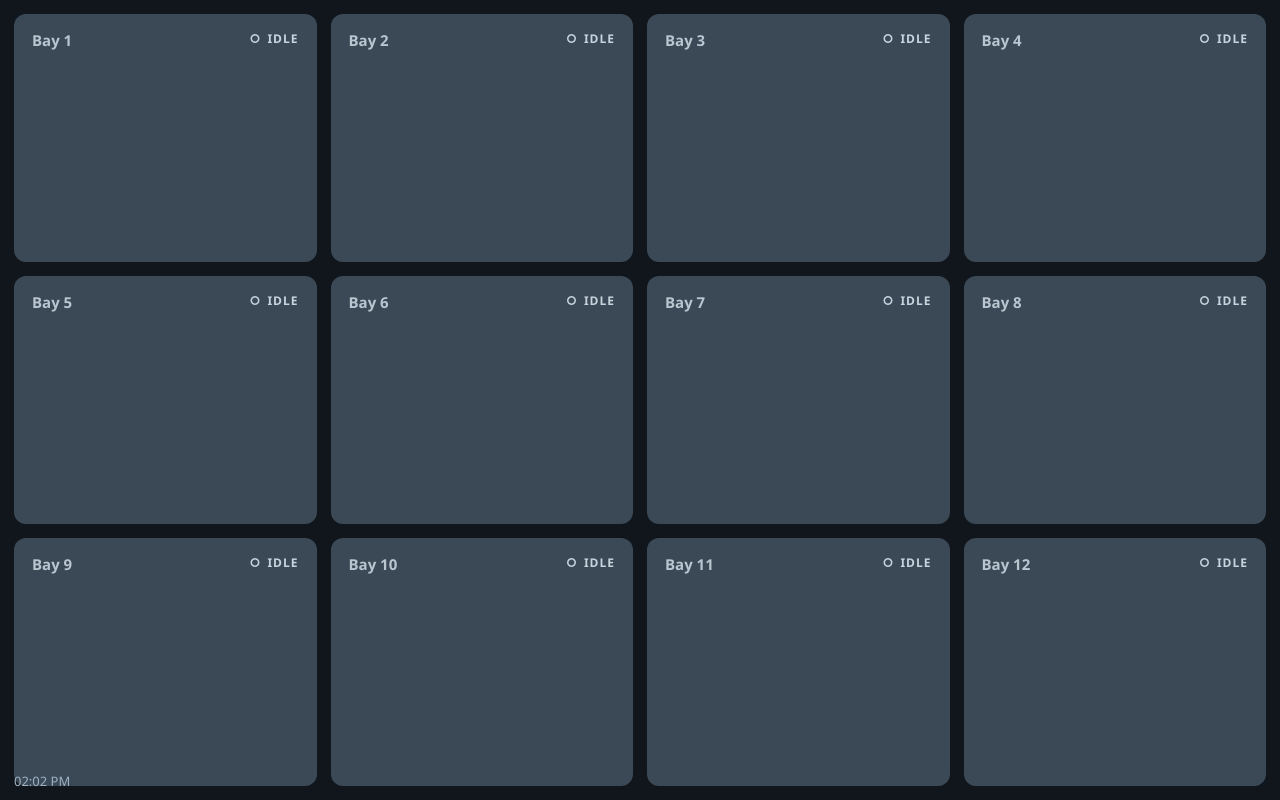
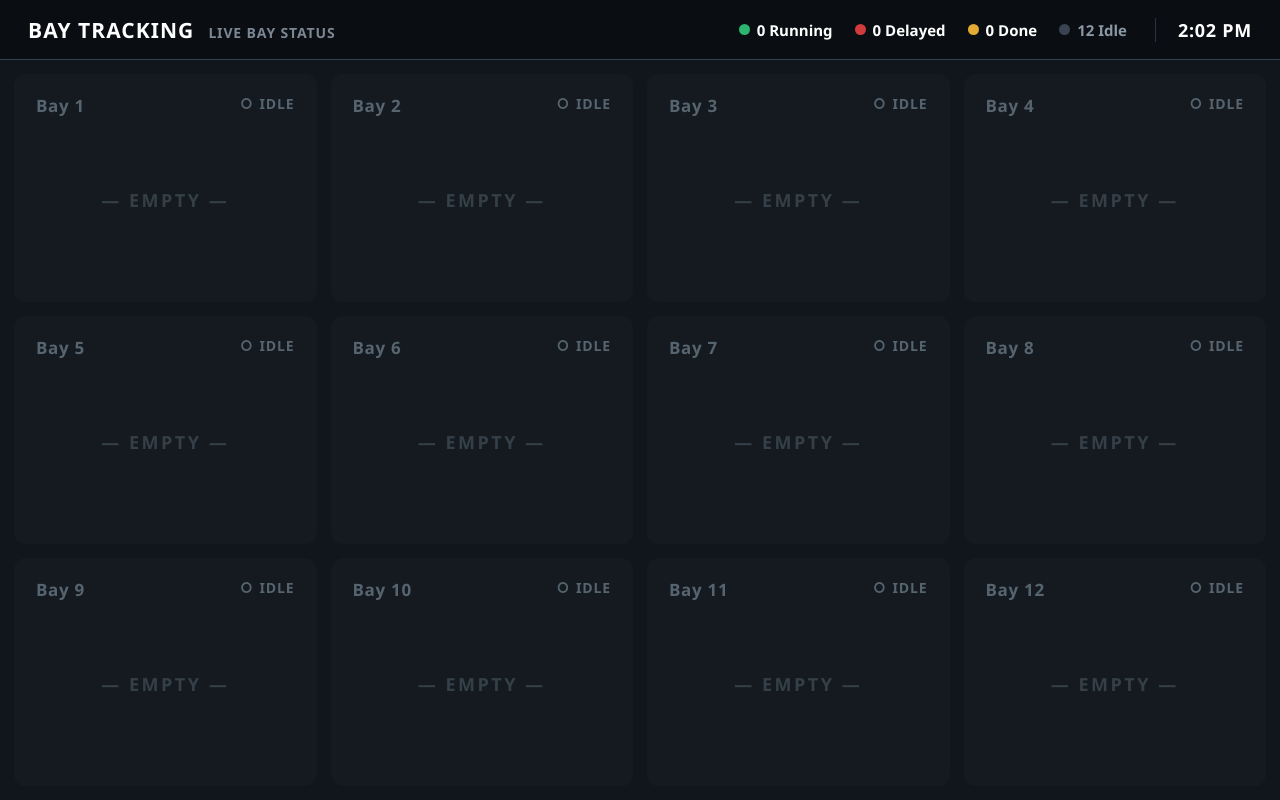
Before and after one commit to Xavier8264/bay-tracker, a Flask app: page /dashboard in a window 1280 px wide. Run offline with Flask 3, Linux system fonts and the light colour scheme; data comes from the database, SQL or seed files in the repository; data that the repository does not hold is empty.

Commit message:
Dashboard/console: Direction B "neutral board" kiosk redesign
Apply the chosen Direction B visual language to the shared bay grid:
calm dark tiles with a thin colored status band along the top, big
work-order number with product subline, and bottom-aligned time
columns. A flagged delay is the one loud tile -- full red fill with a
pulsing glow. Status stays never-color-only (word + icon kept).

The dashboard gains the Direction B header bar (title + live
Running/Delayed/Done/Idle counts + clock + DEMO badge), replacing the
old corner clock. The console keeps its app nav and shows "tap to
start" on idle bays. Offline-safe system fonts retained (no CDN).

Co-Authored-By: Claude Opus 4.8 <noreply@anthropic.com>

```diff
--- a/static/css/app.css
+++ b/static/css/app.css
@@ -24,6 +24,20 @@
   --break:     #2f6df0;   --break-2:     #4a86ff;   /* blue (NOT red!)     */
   --done:      #b9821b;   --done-text:   #fff3da;   /* amber: work done, part still in bay */
 
+  /* ----------------------------------------------------------------------
+     Direction B "neutral board" kiosk language (dashboard + console grid).
+     The field stays a calm dark; status reads from a thin colored band along
+     the top of each tile, so a flagged delay -- the one full-red, pulsing
+     tile -- explodes out of the calm. Status is STILL never color-only: every
+     tile keeps its word + icon label. */
+  --db-header:       #0A0E13;   /* kiosk header bar                         */
+  --db-tile:         #1A2128;   /* occupied tile field                      */
+  --db-tile-empty:   #141A20;   /* idle/empty tile field                    */
+  --db-running:      #1A8A4F;   --db-running-2: #2bb56e;  /* band / word     */
+  --db-delayed:      #D23B3B;   --db-delayed-fill: #CE3026; --db-delayed-band: #ff8175;
+  --db-done:         #C8911F;   --db-done-2:    #e3ab33;
+  --db-break:        #2f6df0;   --db-break-2:   #6fa0ff;
+
   --accent:    #4a86ff;
   --warn:      #e6a417;
   --good:      #25b866;
@@ -34,6 +48,13 @@
 }
 
 * { box-sizing: border-box; }
+
+/* A flagged delay is the only thing that breaks the calm board: the tile
+   fills red and pulses an outward glow so it's caught from across the floor. */
+@keyframes delayPulse {
+  0%, 100% { box-shadow: 0 0 0 0 rgba(214, 52, 52, 0); }
+  50%      { box-shadow: 0 0 46px 7px rgba(214, 52, 52, .6); }
+}
 
 html, body {
   margin: 0; padding: 0;
@@ -157,49 +178,104 @@ body.fillscreen .tile { min-height: 0; }
 .tile {
   position: relative;
   border-radius: var(--radius);
-  background: var(--idle);
-  color: var(--idle-text);
-  padding: 14px 16px;
-  display: flex; flex-direction: column; justify-content: space-between;
+  background: var(--db-tile);
+  color: #eef3f8;
+  padding: 18px 20px;
+  display: flex; flex-direction: column;
   min-height: 120px;
   border: 2px solid transparent;
   overflow: hidden;
 }
+/* The status band: a thin colored strip across the top edge of every tile.
+   Implemented as ::before so it never fights the clickable hover ring. */
+.tile::before {
+  content: ""; position: absolute; top: 0; left: 0; right: 0; height: 6px;
+  background: transparent;
+}
+.tile.running::before  { background: var(--db-running); }
+.tile.done::before     { background: var(--db-done); }
+.tile.on_break::before { background: var(--db-break); }
+.tile.delayed::before  { background: var(--db-delayed-band); }
+
+.tile.idle { background: var(--db-tile-empty); color: #56646f; }
 .tile.empty-cell { background: transparent; border: 2px dashed var(--border); opacity: .4; }
-.tile.running { background: var(--running); color: #eafff3; }
-.tile.delayed { background: var(--delayed); color: #fff; }
-.tile.on_break { background: var(--break); color: #eef4ff; }
-.tile.done { background: var(--done); color: var(--done-text); }
+/* The one loud tile: a flagged delay fills red and pulses. */
+.tile.delayed {
+  background: var(--db-delayed-fill); color: #fff;
+  animation: delayPulse 1.5s ease-in-out infinite;
+}
 
-.tile .bay-name { font-size: 15px; font-weight: 700; opacity: .9; display:flex; gap:8px; align-items:center;}
+.tile-head { display:flex; align-items:flex-start; justify-content:space-between; gap:10px; }
+.tile .bay-name { font-size: 17px; font-weight: 700; letter-spacing:.04em; white-space:nowrap; }
 .tile .state-label {
-  font-size: 12px; font-weight: 800; letter-spacing: 1px;
-  display: inline-flex; align-items: center; gap: 6px;
+  font-size: 14px; font-weight: 800; letter-spacing: .06em;
+  display: inline-flex; align-items: center; gap: 6px; white-space:nowrap;
 }
-.tile .wo { font-size: 30px; font-weight: 800; line-height: 1.05; margin: 6px 0 0; word-break: break-all; }
-.tile .meta { font-size: 14px; opacity: .92; }
-.tile .elapsed { font-size: 26px; font-weight: 800; font-variant-numeric: tabular-nums; }
-.tile .reason { font-size: 15px; font-weight: 700; }
-.tile .divtag {
-  font-size: 11px; font-weight: 700; padding: 2px 7px; border-radius: 999px;
-  background: rgba(0,0,0,.28); display: inline-block;
+.tile.running  .state-label { color: var(--db-running-2); }
+.tile.done     .state-label { color: var(--db-done-2); }
+.tile.on_break .state-label { color: var(--db-break-2); }
+.tile.delayed  .state-label { color: #fff; }
+.tile.idle     .state-label { color: #56646f; }
+
+/* Occupied body: small label, big work-order number, then product subline. */
+.tile-body { flex:1; display:flex; flex-direction:column; min-width:0; margin-top:14px; }
+.tile .unit-label { font-size:12px; font-weight:600; letter-spacing:.12em; text-transform:uppercase; opacity:.55; }
+.tile .unit-num { font-size:44px; font-weight:800; line-height:.95; word-break:break-all; }
+.tile .sub-line { margin-top:4px; font-size:18px; font-weight:600; opacity:.72; }
+
+.tile .parallel-chip {
+  align-self:flex-start; margin-top:10px;
+  display:inline-flex; align-items:center; gap:6px;
+  background: rgba(255,255,255,.12); color:#cdd6df;
+  padding:4px 11px; border-radius:7px; font-size:13px; font-weight:600; white-space:nowrap;
 }
-.tile .twobay {
-  position:absolute; top:10px; right:12px; font-size: 11px; font-weight:800;
-  background: rgba(0,0,0,.3); padding: 2px 7px; border-radius: 999px;
+.tile.delayed .parallel-chip { background: rgba(255,255,255,.18); color:#fff; }
+
+.tile .delay-info { margin-top:12px; display:flex; flex-direction:column; gap:8px; }
+.tile .reason { font-size:26px; font-weight:700; line-height:1.05; }
+.tile .cat-chip {
+  align-self:flex-start; display:inline-flex; align-items:center; gap:7px;
+  background: rgba(255,255,255,.2); padding:5px 12px; border-radius:7px;
+  font-size:13px; font-weight:700; letter-spacing:.06em;
 }
-.tile-row { display:flex; justify-content: space-between; align-items: flex-start; gap: 8px; }
 
-/* The elapsed/total block sits at the bottom of every tile so the time
-   labels align horizontally across the grid, regardless of how many content
-   lines (work order, product, reason) appear above them. */
-.tile .times { margin-top: auto; }
-.tile .times .tile-row { align-items: baseline; }
+/* Time columns sit at the bottom of every tile so the labels line up across
+   the whole grid however many content lines appear above them. */
+.tile .times { margin-top:auto; padding-top:14px; display:flex; gap:30px; align-items:flex-end; }
+.tile .tcol { display:flex; flex-direction:column; gap:3px; min-width:0; }
+.tile .tlabel { font-size:12px; font-weight:600; letter-spacing:.1em; text-transform:uppercase; opacity:.6; }
+.tile .tval { font-size:30px; font-weight:800; line-height:.9; font-variant-numeric:tabular-nums; }
+
+.tile .empty-msg {
+  flex:1; display:flex; align-items:center; justify-content:center;
+  font-size:18px; font-weight:700; letter-spacing:.14em; opacity:.5; text-transform:uppercase;
+}
 
 /* clickable console tiles */
-.tile.clickable { cursor: pointer; transition: transform .05s ease; }
-.tile.clickable:hover { border-color: rgba(255,255,255,.55); }
+.tile.clickable { cursor: pointer; transition: transform .05s ease, box-shadow .1s ease; }
+.tile.clickable:hover { box-shadow: inset 0 0 0 2px rgba(255,255,255,.5); }
 .tile.clickable:active { transform: scale(.99); }
+
+/* =========================================================================
+   Direction B kiosk header (dashboard): title + live status counts + clock
+   ========================================================================= */
+.kiosk-header {
+  flex: none; height: 60px;
+  display: flex; align-items: center; justify-content: space-between;
+  padding: 0 28px; background: var(--db-header);
+  border-bottom: 1px solid var(--border); color: #fff;
+}
+.kiosk-header .kh-title { display:flex; align-items:baseline; gap:14px; }
+.kiosk-header .kh-name { font-size:21px; font-weight:700; letter-spacing:.05em; }
+.kiosk-header .kh-sub  { font-size:14px; font-weight:600; letter-spacing:.06em; color:#7c8794; }
+.kiosk-header .kh-status { display:flex; align-items:center; gap:22px; font-size:15px; font-weight:600; }
+.kiosk-header .kh-count { display:inline-flex; align-items:center; gap:7px; white-space:nowrap; }
+.kiosk-header .kh-count.muted { color:#8b97a3; }
+.kiosk-header .kh-dot { width:11px; height:11px; border-radius:50%; display:inline-block; }
+.kiosk-header .kh-clock {
+  margin-left:6px; padding-left:22px; border-left:1px solid #2a323b;
+  font-size:18px; font-weight:700; letter-spacing:.04em; font-variant-numeric:tabular-nums;
+}
 
 /* ON BREAK / OFF HOURS banner ribbon */
 #mode-banner {
--- a/static/js/dashboard.js
+++ b/static/js/dashboard.js
@@ -24,53 +24,74 @@
   // A bay's effective status (a bay on break still reflects its underlying run).
   function effStatus(t) { return t.status === "ON_BREAK" ? (t.paused_status || "IDLE") : t.status; }
 
-  // Every occupied tile shows the unit's ELAPSED (linear wall-clock) and TOTAL
-  // (time taken up across every bay touched). Both tick while time is counting.
-  function elapsedTotalRows(t) {
+  // Bottom-anchored time columns. Every occupied tile shows the unit's ELAPSED
+  // (linear wall-clock) and TOTAL (time across every bay touched); a delayed
+  // tile leads with the live DELAYED clock. Columns sit at the tile bottom
+  // (CSS margin-top:auto) so the labels line up across the whole grid.
+  function timeCols(t, delayed) {
     const elapsed = BT.fmtElapsed(BT.liveSeconds(t.unit_elapsed_seconds, true));
     const total = BT.fmtElapsed(BT.liveSeconds(t.unit_total_seconds, true));
-    // .times is bottom-anchored (CSS margin-top:auto) so elapsed/total line up
-    // horizontally across every tile, however many lines sit above them.
-    return `<div class="times">
-      <div class="tile-row"><span class="meta">elapsed</span><span class="elapsed">${elapsed}</span></div>
-      <div class="tile-row"><span class="meta">total</span><span class="meta">${total}</span></div></div>`;
+    let cols = "";
+    if (delayed) cols += `<div class="tcol"><span class="tlabel">delayed</span><span class="tval">${BT.fmtElapsed(BT.liveElapsed(t))}</span></div>`;
+    cols += `<div class="tcol"><span class="tlabel">elapsed</span><span class="tval">${elapsed}</span></div>`;
+    cols += `<div class="tcol"><span class="tlabel">total</span><span class="tval">${total}</span></div>`;
+    return `<div class="times">${cols}</div>`;
   }
 
   function tileHTML(t) {
     const cls = "tile " + t.status.toLowerCase();
     const state = `<span class="state-label"><span class="icon">${ICON[t.status]}</span>${LABEL[t.status]}</span>`;
-    const twobay = t.occupies_two ? `<span class="twobay">2 BAYS</span>` : "";
+    const head = `<div class="tile-head"><span class="bay-name">${BT.escapeHtml(t.name)}</span>${state}</div>`;
 
     if (t.status === "IDLE") {
-      return `<div class="${cls}" data-bay="${t.bay_id}">
-        <div class="tile-row"><span class="bay-name">${BT.escapeHtml(t.name)}</span>${state}</div>
-        <div></div></div>`;
+      return `<div class="${cls}" data-bay="${t.bay_id}">${head}
+        <div class="empty-msg">— empty —</div></div>`;
     }
 
     const es = effStatus(t);
-    const comp = t.component_label ? `<span class="meta">· ${BT.escapeHtml(t.component_label)}</span>` : "";
+    const sub = [t.product_number, t.component_label].filter(Boolean).map(BT.escapeHtml).join(" · ");
+    const parallel = t.occupies_two ? `<span class="parallel-chip">∥ 2 bays</span>` : "";
+
+    let body = `<div class="unit-label">work order</div>
+      <div class="unit-num">${BT.escapeHtml(t.work_order)}</div>
+      ${sub ? `<div class="sub-line">${sub}</div>` : ""}
+      ${parallel}`;
 
     if (es === "DELAYED") {
       const d = t.delay || {};
-      const div = d.division ? `<span class="divtag">${BT.escapeHtml(d.division)}</span>` : "";
-      const delayDur = BT.fmtElapsed(BT.liveElapsed(t));
-      return `<div class="${cls} clickable" data-bay="${t.bay_id}">${twobay}
-        <div class="tile-row"><span class="bay-name">${BT.escapeHtml(t.name)}</span>${state}</div>
-        <div class="wo">${BT.escapeHtml(t.work_order)}</div>
-        <div class="meta">${BT.escapeHtml(t.product_number || "")} ${comp}</div>
-        <div class="reason">${BT.escapeHtml(d.reason || "")} ${div}</div>
-        <div class="tile-row"><span class="meta">delayed</span><span class="elapsed">${delayDur}</span></div>
-        ${elapsedTotalRows(t)}
-      </div>`;
+      const cat = d.division ? `<span class="cat-chip">⚑ ${BT.escapeHtml(d.division)}</span>` : "";
+      body += `<div class="delay-info"><div class="reason">${BT.escapeHtml(d.reason || "Delay")}</div>${cat}</div>`;
     }
 
-    // RUNNING or DONE (work finished, part still in the bay) — or ON_BREAK over either
-    return `<div class="${cls} clickable" data-bay="${t.bay_id}">${twobay}
-      <div class="tile-row"><span class="bay-name">${BT.escapeHtml(t.name)}</span>${state}</div>
-      <div class="wo">${BT.escapeHtml(t.work_order)}</div>
-      <div class="meta">${BT.escapeHtml(t.product_number || "")} ${comp}</div>
-      ${elapsedTotalRows(t)}
-    </div>`;
+    // RUNNING / DONE / ON_BREAK — all share the neutral body; status reads from
+    // the colored top band and the colored status word.
+    return `<div class="${cls} clickable" data-bay="${t.bay_id}">
+      ${head}
+      <div class="tile-body">${body}</div>
+      ${timeCols(t, es === "DELAYED")}</div>`;
+  }
+
+  // ---- live status counts + clock in the kiosk header --------------------
+  function renderHeader(snap) {
+    const el = document.getElementById("kh-status"); if (!el) return;
+    let running = 0, delayed = 0, done = 0, idle = 0;
+    (snap.tiles || []).forEach(t => {
+      const s = effStatus(t);
+      if (s === "DELAYED") delayed++;
+      else if (s === "DONE") done++;
+      else if (s === "IDLE") idle++;
+      else running++;
+    });
+    const clock = new Date().toLocaleTimeString([], { hour: "numeric", minute: "2-digit" });
+    const dot = c => `<span class="kh-dot" style="background:${c}"></span>`;
+    const demo = snap.demo_mode ? `<span class="demo-tag show">DEMO DATA</span>` : "";
+    el.innerHTML =
+      `<span class="kh-count">${dot("#2bb56e")}${running} Running</span>` +
+      `<span class="kh-count">${dot("#D23B3B")}${delayed} Delayed</span>` +
+      `<span class="kh-count">${dot("#e3ab33")}${done} Done</span>` +
+      `<span class="kh-count muted">${dot("#3a4450")}${idle} Idle</span>` +
+      demo +
+      `<span class="kh-clock">${clock}</span>`;
   }
 
   function emptyCellHTML() { return `<div class="tile empty-cell"></div>`; }
@@ -90,9 +111,7 @@
     const rows = (layout.extras_enabled ? 1 : 0) + Math.max(1, Math.ceil(standard.length / cols));
     grid.style.gridTemplateRows = `repeat(${rows}, 1fr)`;
 
-    // demo-mode badge (the served DB is the demo one, not the live log)
-    const dt = document.getElementById("demo-tag");
-    if (dt) dt.classList.toggle("show", !!snap.demo_mode);
+    renderHeader(snap);   // counts + clock + demo badge live in the header now
     let html = "";
 
     if (layout.extras_enabled) {
@@ -208,14 +227,6 @@
     if (el.requestFullscreen && !document.fullscreenElement) el.requestFullscreen().catch(() => {});
   }, { once: true });
 
-  // ---- clock + connection corner -----------------------------------------
-  function tickClock() {
-    const now = new Date();
-    document.getElementById("clock").textContent =
-      now.toLocaleTimeString([], { hour: "2-digit", minute: "2-digit" });
-  }
-  setInterval(tickClock, 1000); tickClock();
-
   // ---- boot ---------------------------------------------------------------
   loadLayout().then(() => {
     BT.connect({ onState: render, onDelay: onDelay });
--- a/templates/dashboard.html
+++ b/templates/dashboard.html
@@ -7,18 +7,20 @@
 {% block topbar %}{% endblock %}
 
 {% block content %}
+<!-- Direction B kiosk header: plant title + live status counts + clock. The
+     counts/clock and the DEMO DATA badge are filled in by dashboard.js. -->
+<div class="kiosk-header">
+  <div class="kh-title">
+    <span class="kh-name">BAY TRACKING</span>
+    <span class="kh-sub">LIVE BAY STATUS{% if division %} · {{ division|upper }}{% endif %}</span>
+  </div>
+  <div class="kh-status" id="kh-status"></div>
+</div>
+
 <div id="mode-banner"></div>
 
 <div class="grid-wrap">
   <div id="grid" class="bay-grid"></div>
-</div>
-
-<!-- tiny corner status: connection + clock + optional division filter -->
-<div style="position:fixed;bottom:10px;left:14px;font-size:13px;color:var(--muted);z-index:100;">
-  <span id="clock"></span>
-  {% if division %}<span> · Filter: <b>{{ division }}</b></span>{% endif %}
-  <span id="dash-conn"></span>
-  <span id="demo-tag" class="demo-tag" style="margin-left:8px;">DEMO DATA</span>
 </div>
 
 <!-- full-screen delay takeover -->
```
Also changed, not shown: static/js/console.js (+29 -29 lines).
